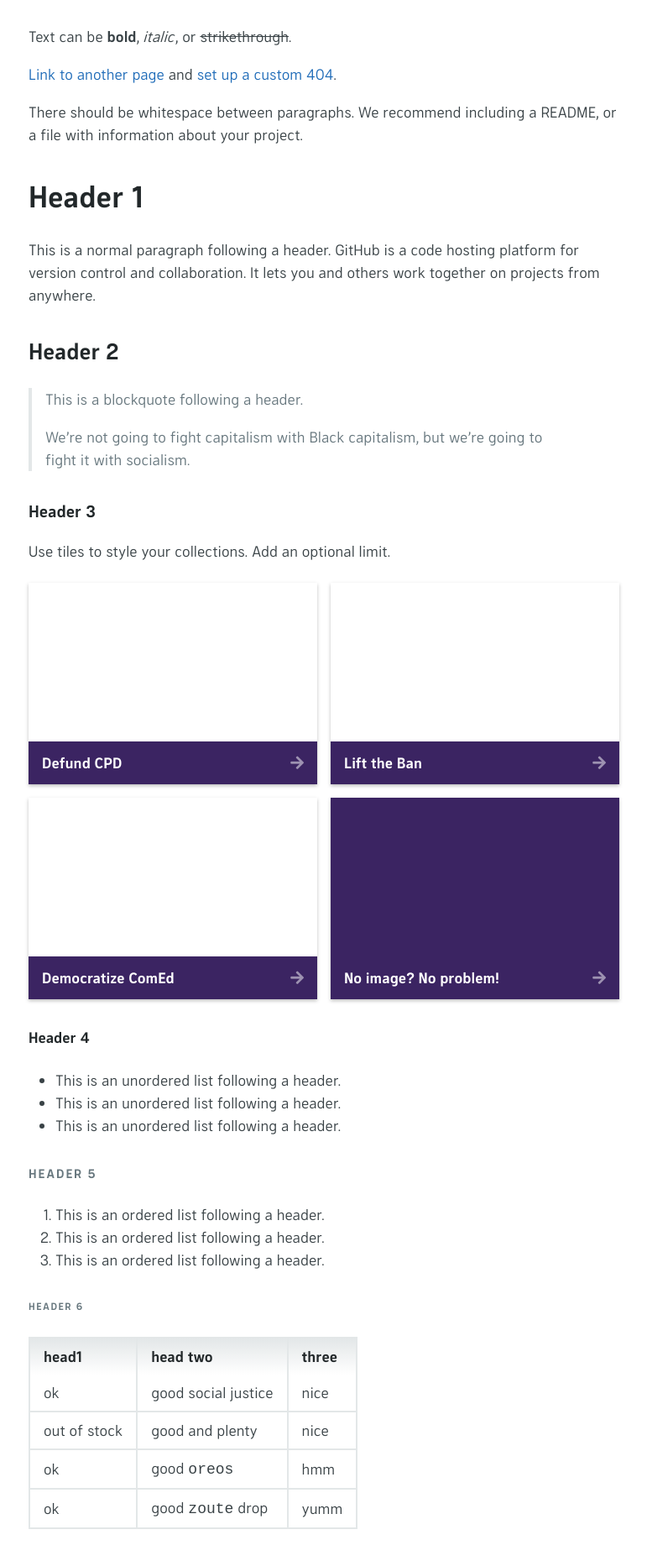
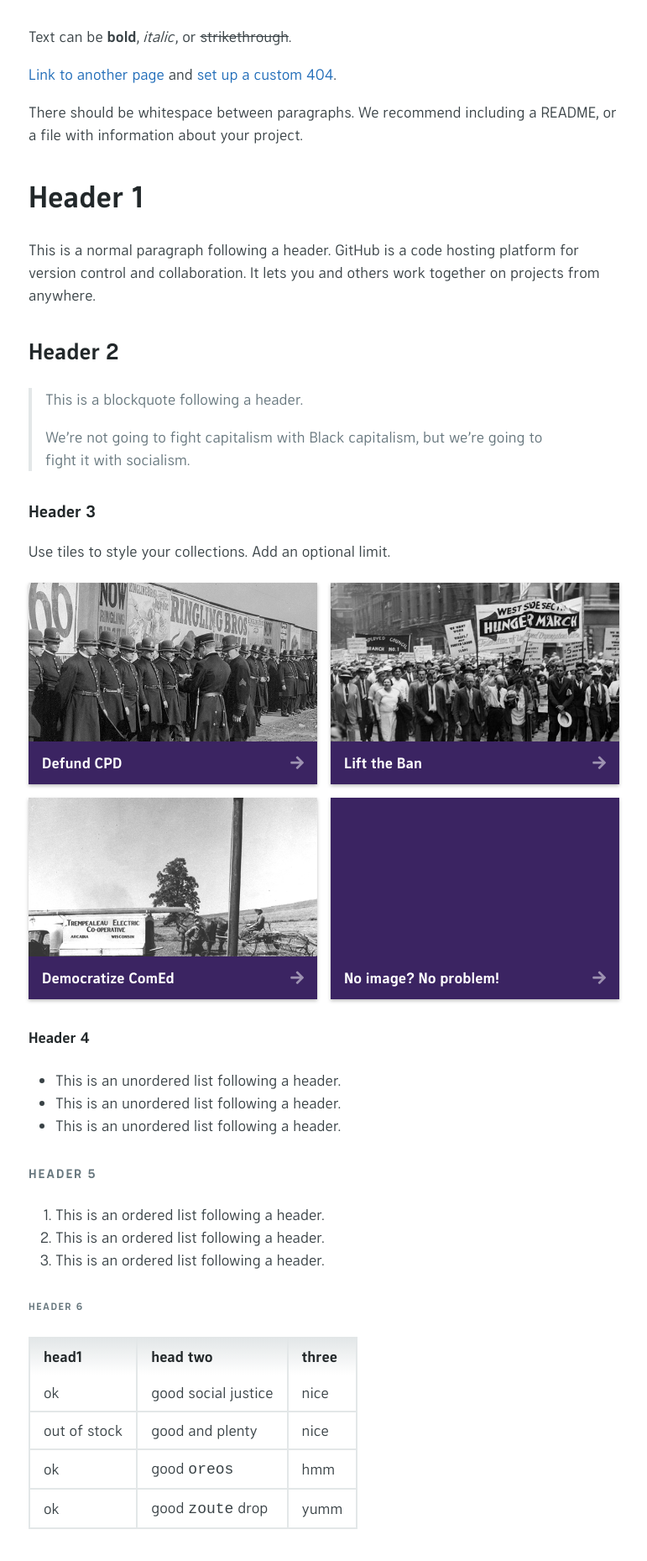
Before and after one commit to ChicagoDSA/haymarket, a Jekyll site: the page built from _homepage/en/index.md, in a window 1280 px wide. Shown: the part 387-2246 px from the top of the page at 84% size, without its empty margins (254-1025 px from the left). Built offline with Jekyll 4.4.1, drawn with Linux system fonts in a browser that asks for light colours; nearby versions of some CDN libraries; some web fonts are replaced; our own code applies the rules of GitHub Pages for plain Markdown files; library files that are not in the unit come from our copies; the repository's description, which GitHub fills in, is left out.

Commit message:
Attempt to fix image paths in tiles

```diff
--- a/_includes/list-tiles-item.html
+++ b/_includes/list-tiles-item.html
@@ -1,6 +1,6 @@
 {% capture imageBackground %}
 {% if site.jekyll_webp_installed %}
-	<div class="image cover-background" style="background-image: url('{{ include.image | relative_url | replace:'.png','.webp' | replace:'.jpg','.webp'}}');" aria-label="{{ include.image-description }}">
+	<div class="image cover-background" style="background-image: url('{{ include.image | replace:.png','.webp' | replace:'.jpg','.webp'}}');" aria-label="{{ include.image-description }}">
 		<div class="overlay"></div>
 	</div>
 {% else %}
```
